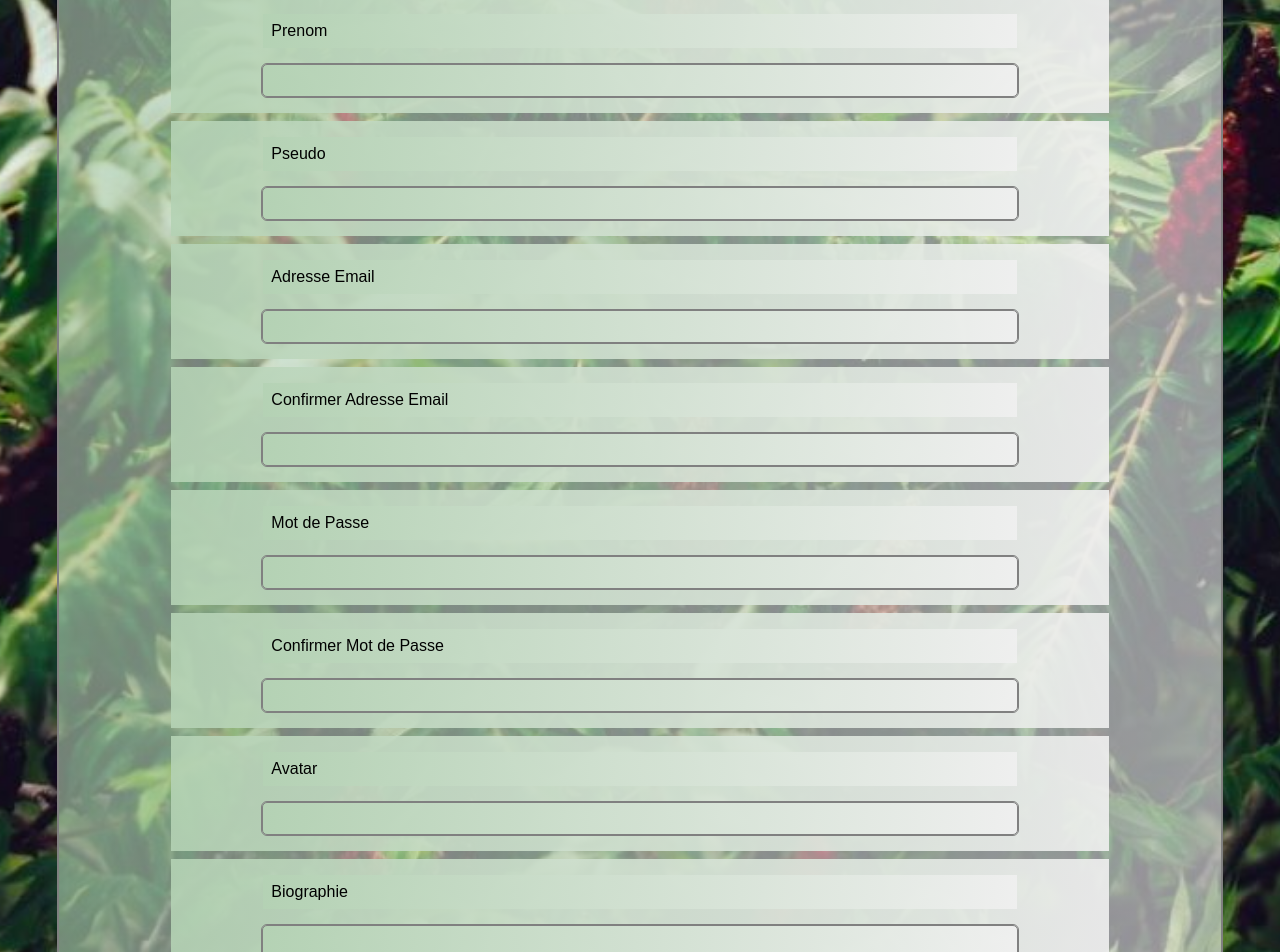
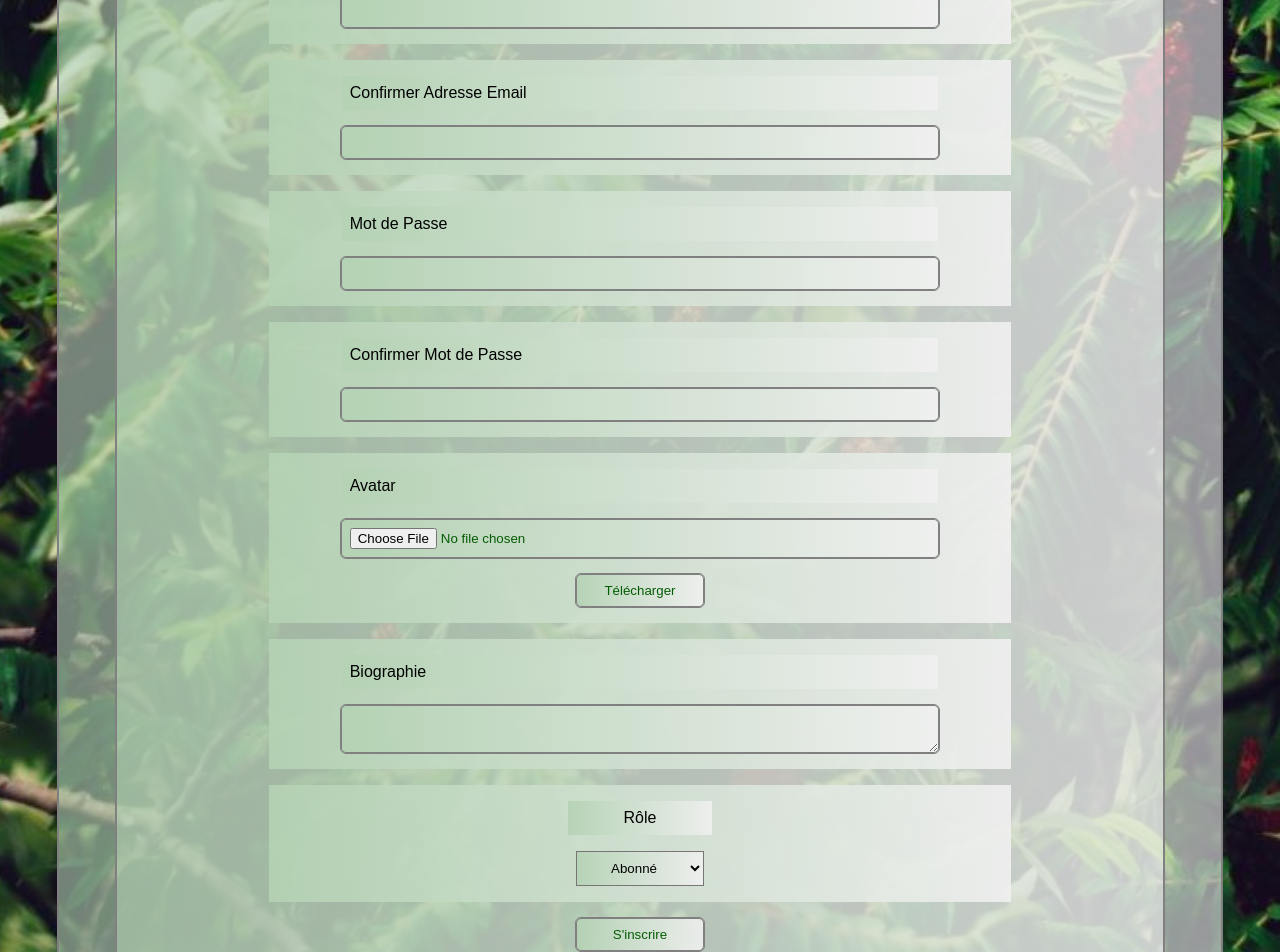
Before and after one commit to Azed-Oume/Oume-Azed, a React (Vite) app: page /Inscription in a window 1280 px wide. Shown: the part 900-1852 px from the top of the page. Built offline with nearby package versions, Linux system fonts and the light colour scheme.

Commit message:
fichier inscription relier a fichier laisser un commentaire

```diff
--- /dev/null
+++ b/src/compenents/App/AuthService/AuthService.js
@@ -0,0 +1,12 @@
+// authService.js
+
+export default {
+    checkUserRole: () => {
+      // Simulez une vérification de rôle en utilisant une promesse
+      return new Promise((resolve) => {
+        // Vous pouvez mettre en œuvre la vérification réelle ici, par exemple, en effectuant une requête à votre API backend.
+        // Pour cet exemple, nous renvoyons un rôle fictif "abonné" ou "éditeur".
+        setTimeout(() => resolve('bimbo'), 1000); // Rôle fictif "abonné" (simulé)
+      });
+    },
+  };
--- a/src/compenents/App/ContactForm/ContactForm.js
+++ b/src/compenents/App/ContactForm/ContactForm.js
@@ -1,73 +1,101 @@
-import React, { Component } from 'react';
+import React, { useState } from 'react';
+import AuthService from '../AuthService/AuthService.js'; // Assurez-vous de spécifier le bon chemin d'accès
+import { useNavigate } from 'react-router-dom';
 
-class ContactForm extends Component {
-  constructor(props) {
-    super(props);
-    this.state = {
+function ContactForm() {
+  const navigate = useNavigate();
+  const [state, setState] = useState({
     name: '',
     email: '',
     subject: '',
     message: '',
-    };
+    redirectToInscription: false, // État pour gérer la redirection
+  });
+
+  const checkInscriptionInBDD = () => {
+    // Effectuez ici votre vérification dans la BDD (abonné ou éditeur)
+    // Si la vérification échoue, mettez à jour l'état redirectToInscription.
+
+    // Par exemple, si vous avez un service d'authentification,
+    // vous pouvez vérifier le rôle de l'utilisateur à partir de la BDD.
+
+    AuthService.checkUserRole() // Exemple hypothétique
+      .then((userRole) => {
+        if (userRole !== 'abonné' && userRole !== 'éditeur') {
+          console.log("Vous n'etes pas inscrit !")
+          alert("Vous devez vous inscrire pour laisser un commentaire")
+          navigate("/Inscription");
+
         }
-
-  handleChange = (e) => {
-    const { name, value } = e.target;
-    this.setState({ [name]: value });
+      })
+      .catch((error) => {
+        console.error('Erreur de vérification : ', error);
+      });
   };
 
-  handleSubmit = (e) => {
+  const handleChange = (e) => {
+    const { name, value } = e.target;
+    setState({ ...state, [name]: value });
+  };
+
+  const handleSubmit = (e) => {
     e.preventDefault();
+    checkInscriptionInBDD();
     // Vous pouvez ajouter votre logique de traitement du formulaire ici
     // Par exemple, envoyer les données au serveur ou effectuer une action spécifique.
-    console.log(this.state);
+    console.log(state);
   };
 
-  render() {
   return (
     <div className='contact'>
       <h2 className='contact__title'>Contactez-nous</h2>
-        <form onSubmit={this.handleSubmit}>
+      <form onSubmit={handleSubmit}>
         <div className='contact__form'>
-            <label className='contact__form__label' htmlFor="name">Nom :</label>
-            <input className='contact__form__label'
+          <label className='contact__form__label' htmlFor="name" >Nom :</label>
+          <input
+            className='contact__form__label'
+            autoComplete="family-name"
             type="text"
             id="name"
             name="name"
-              value={this.state.name}
-              onChange={this.handleChange}
+            value={state.name}
+            onChange={handleChange}
             required
           />
         </div>
         <div className='contact__form'>
           <label className='contact__form__label' htmlFor="email">Email :</label>
-            <input className='contact__form__label'
+          <input
+            className='contact__form__label'
+            autoComplete='email'
             type="email"
             id="email"
             name="email"
-              value={this.state.email}
-              onChange={this.handleChange}
+            value={state.email}
+            onChange={handleChange}
             required
           />
         </div>
         <div className='contact__form'>
           <label className='contact__form__label' htmlFor="subject">Sujet :</label>
-            <input className='contact__form__label'
+          <input
+            className='contact__form__label'
             type="text"
             id="subject"
             name="subject"
-              value={this.state.subject}
-              onChange={this.handleChange}
+            value={state.subject}
+            onChange={handleChange}
             required
           />
         </div>
         <div className='contact__form'>
           <label className='contact__form__label' htmlFor="message">Message :</label>
-            <textarea className='contact__form__label'
+          <textarea
+            className='contact__form__label'
             id="message"
             name="message"
-              value={this.state.message}
-              onChange={this.handleChange}
+            value={state.message}
+            onChange={handleChange}
             rows="4"
             required
           ></textarea>
@@ -79,6 +107,5 @@ class ContactForm extends Component {
     </div>
   );
 }
-}
 
 export default ContactForm;
--- a/src/compenents/App/Inscription/Inscription.js
+++ b/src/compenents/App/Inscription/Inscription.js
@@ -10,87 +10,216 @@ class Inscription extends Component {
       AdresseEmail: '',
       ConfirmerAdresseEmail: '',
       MotDePasse: '',
-      ConfirmerAdresseEmail: '',
+      ConfirmerMotDePasse: '',
       Avatar: '',
       Biographie: '',
       Role: 'abonné', // Par défaut, le rôle est défini sur "abonné"
+      emailMatchError: false, // Ajouter des indicateurs d'erreur
+      passwordMatchError: false,
     };
   }
 
   handleInputChange = (e) => {
     const name = e.target.name;
     const value = e.target.value;
+
+    // Réinitialiser les erreurs correspondantes lorsque les champs sont modifiés
+    if (name === 'AdresseEmail' || name === 'ConfirmerAdresseEmail') {
+      this.setState({ emailMatchError: false });
+    }
+    if (name === 'MotDePasse' || name === 'ConfirmerMotDePasse') {
+      this.setState({ passwordMatchError: false });
+    }
+
     this.setState({ [name]: value });
   }
 
-  handleInscription = () => {
+
+  handleFileInputChange = (event) => {
+    this.setState({ avatar: event.target.files[0] });
+  };
+
+
+  handleUpload = () => {
     // Vous pouvez envoyer les données d'inscription au backend ici
     // Par exemple, via une requête HTTP POST vers votre API d'inscription
-    const formData = {
-      Nom: this.state.Nom,
-      Prenom: this.state.Prenom,
-      Pseudo: this.state.Pseudo,
-      AdresseEmail: this.state.AdresseEmail,
-      ConfirmerAdresseEmail: this.state.ConfirmerAdresseEmail,
-      MotDePasse: this.state.MotDePasse,
-      ConfirmerMotDePasse: this.state.ConfirmerMotDePasse,
-      Avatar: this.state.Avatar,
-      Biographie: this.state.Biographie,
-      Role: this.state.Role,
-    };
+    const formData = new FormData();
+    formData.append('Nom', this.state.Nom); // Changer "formData" en "Nom" et faites de même pour d'autres champs
+    formData.append('Prenom', this.state.Prenom);
+    formData.append('Pseudo', this.state.Pseudo);
+    formData.append('AdresseEmail', this.state.AdresseEmail);
+    formData.append('ConfirmerAdresseEmail', this.state.ConfirmerAdresseEmail);
+    formData.append('MotDePasse', this.state.MotDePasse);
+    formData.append('ConfirmerMotDePasse', this.state.ConfirmerMotDePasse);
+    formData.append('Avatar', this.state.Avatar);
+    formData.append('Biographie', this.state.Biographie);
+    formData.append('Role', this.state.Role);
+
     // Envoyer formData au backend
+
+    // Réinitialiser le champ de fichier après le téléchargement
+    this.setState({ Avatar: null });
+  };
+
+  handleSubmit = (e) => {
+    e.preventDefault(); // Empêcher la soumission du formulaire par défaut
+    // Appeler handleUpload pour gérer le téléchargement et l'envoi des données au backend
+    this.handleUpload();
   }
+
+  handleInscription = () => {
+    let emailMatchError = false;
+    let passwordMatchError = false;
+
+    // Comparaison des adresses email
+    if (this.state.AdresseEmail !== this.state.ConfirmerAdresseEmail) {
+      // Les adresses email ne correspondent pas, définir l'erreur à true
+      emailMatchError = true;
+    }
+
+    // Comparaison des mots de passe
+    if (this.state.MotDePasse !== this.state.ConfirmerMotDePasse) {
+      // Les mots de passe ne correspondent pas, définir l'erreur à true
+      passwordMatchError = true;
+    }
+
+    // Mettre à jour l'état pour refléter les erreurs
+    this.setState({
+      emailMatchError,
+      passwordMatchError,
+    });
+
+    // Si des erreurs existent, ne pas envoyer les données
+    if (emailMatchError || passwordMatchError) {
+      return;
+    }
+
+    // Si les vérifications passent, vous pouvez envoyer les données au backend
+    // Effectuez l'envoi des données au serveur ici, par exemple via une requête HTTP POST
+  };
+  ;
+
+
 
   render() {
     return (
       <div className='contact'>
         <h2 className='contact__title'>Inscription</h2>
-        <form method='POST' onSubmit={this.handleSubmit}>
+        <form className='contact' method='POST' onSubmit={this.handleSubmit}>
           <div className='contact__form'>
-            <label className='contact__form__label'>Nom</label>
-            <input className='contact__form__label' type="text" name="Nom" value={this.state.Nom} onChange={this.handleInputChange} />
+            <label className='contact__form__label' htmlFor='Nom'>Nom</label>
+            <input
+            className='contact__form__label'
+            autoComplete="family-name"
+            type="text"
+            name="Nom"
+            value={this.state.Nom}
+            onChange={this.handleInputChange} />
           </div>
           <div className='contact__form'>
-            <label className='contact__form__label'>Prenom</label>
-            <input className='contact__form__label' type="text" name="Prenom" value={this.state.Prenom} onChange={this.handleInputChange} />
+            <label className='contact__form__label' htmlFor='Prenom'>Prenom</label>
+            <input
+            className='contact__form__label'
+            autoComplete="given-name"
+            type="text"
+            name="Prenom"
+            value={this.state.Prenom}
+            onChange={this.handleInputChange} />
           </div>
           <div className='contact__form'>
-            <label className='contact__form__label'>Pseudo</label>
-            <input className='contact__form__label' type="text" name="Pseudo" value={this.state.Pseudo} onChange={this.handleInputChange} />
+            <label className='contact__form__label' htmlFor='Pseudo'>Pseudo</label>
+            <input
+            className='contact__form__label'
+            autoComplete="username"
+            type="text"
+            name="Pseudo"
+            value={this.state.Pseudo}
+            onChange={this.handleInputChange} />
           </div>
           <div className='contact__form'>
-            <label className='contact__form__label'>Adresse Email</label>
-            <input className='contact__form__label' type="text" name="AdresseEmail" value={this.state.AdresseEmail} onChange={this.handleInputChange} />
+            <label className='contact__form__label' htmlFor='AdresseEmail'>Adresse Email</label>
+            <input
+            className='contact__form__label'
+            autoComplete="email"
+            type="text"
+            name="AdresseEmail"
+            value={this.state.AdresseEmail}
+            onChange={this.handleInputChange} />
+          </div>
+          {this.state.emailMatchError && (
+            <div className='contact__error'>Les adresses email ne correspondent pas.</div>
+          )}
+          <div className='contact__form'>
+            <label className='contact__form__label' htmlFor='ConfirmerAdresseEmail'>Confirmer Adresse Email</label>
+            <input
+            className='contact__form__label'
+            autoComplete="email"
+            type="text"
+            name="ConfirmerAdresseEmail"
+            value={this.state.ConfirmerAdresseEmail}
+            onChange={this.handleInputChange} />
+          </div>
+          {this.state.emailMatchError && (
+              <div className='contact__error'>Les adresses email ne correspondent pas.</div>
+            )}
+          <div className='contact__form'>
+            <label className='contact__form__label' htmlFor='MotDePasse'>Mot de Passe</label>
+            <input
+            className='contact__form__label'
+            autoComplete="new-password"
+            type="password"
+            name="MotDePasse"
+            value={this.state.MotDePasse}
+            onChange={this.handleInputChange} />
+          </div>
+          {this.state.passwordMatchError && (
+            <div className='contact__error'>Les mots de passe ne correspondent pas.</div>
+          )}
+          <div className='contact__form'>
+            <label className='contact__form__label' htmlFor='ConfirmerMotDePasse'>Confirmer Mot de Passe</label>
+            <input
+            className='contact__form__label'
+            autoComplete="new-password"
+            type="password"
+            name="ConfirmerMotDePasse"
+            value={this.state.ConfirmerMotDePasse}
+            onChange={this.handleInputChange} />
+          </div>
+          {this.state.passwordMatchError && (
+            <div className='contact__error'>Les mots de passe ne correspondent pas.</div>
+          )}
+          <div className='contact__form'>
+            <label className='contact__form__label' htmlFor='Avatar'>Avatar</label>
+            <input
+              className='contact__form__label'
+              type="file"
+              name="Avatar"
+              onChange={this.handleFileInputChange}
+            />
+            <button className='contact__form__label width' onClick={this.handleUpload}>Télécharger</button>
           </div>
           <div className='contact__form'>
-            <label className='contact__form__label'>Confirmer Adresse Email</label>
-            <input className='contact__form__label' type="text" name="ConfirmerAdresseEmail" value={this.state.ConfirmerAdresseEmail} onChange={this.handleInputChange} />
+            <label className='contact__form__label' htmlFor='Biographie'>Biographie</label>
+            <textarea
+            className='contact__form__label'
+            type='text'
+            name="Biographie"
+            value={this.state.Biographie}
+            onChange={this.handleInputChange} />
           </div>
           <div className='contact__form'>
-            <label className='contact__form__label'>Mot de Passe</label>
-            <input className='contact__form__label' type="password" name="MotDePasse" value={this.state.MotDePasse} onChange={this.handleInputChange} />
-          </div>
-          <div className='contact__form'>
-            <label className='contact__form__label'>Confirmer Mot de Passe</label>
-            <input className='contact__form__label' type="password" name="MotDePasse" value={this.state.ConfirmerMotDePasse} onChange={this.handleInputChange} />
-          </div>
-          <div className='contact__form'>
-            <label className='contact__form__label'>Avatar</label>
-            <input className='contact__form__label' type="text" name="Avatar" value={this.state.Avatar} onChange={this.handleInputChange} />
-          </div>
-          <div className='contact__form'>
-            <label className='contact__form__label'>Biographie</label>
-            <textarea className='contact__form__label' name="Biographie" value={this.state.Biographie} onChange={this.handleInputChange} />
-          </div>
-          <div className='contact__form'>
-            <label className='contact__form__label'>Rôle</label>
-            <select className='contact__form__label' name="Role" value={this.state.Role} onChange={this.handleInputChange}>
-              <option value="abonné">Abonné</option>
-              <option value="éditeur">Éditeur</option>
-              <option value="administrateur">Administrateur</option>
+            <label className='contact__form__label width'>Rôle</label>
+            <select
+            className='contact__form__label width '
+            name="Role"
+            value={this.state.Role}
+            onChange={this.handleInputChange}>
+              <option className='contact__form__label' value="abonné">Abonné</option>
+              <option className='contact__form__label' value="éditeur">Éditeur</option>
+              <option className='contact__form__label' value="administrateur">Administrateur</option>
             </select>
           </div>
-          <button className='contact__form__label' onClick={this.handleInscription}>S'inscrire</button>
+          <button className='contact__form__label width' type='submit' onClick={this.handleInscription}>S'inscrire</button>
         </form>
       </div>
     );
--- a/src/styles/contactForm.css
+++ b/src/styles/contactForm.css
@@ -21,15 +21,20 @@
     display: flex;
     flex-direction: column;
     background: linear-gradient(to right, rgba(180, 210, 180, 0.9), rgba(240, 240, 240, 0.9));
-    width: 80%;
+    width: 70%;
     margin: .5rem auto;
     padding: .5rem .5rem;
 }
 .contact__form__label{
-    display: flex;
-    flex-direction: column;
+    /* display: flex;
+    flex-direction: column; */
     background: linear-gradient(to right, rgba(180, 210, 180, 0.9), rgba(240, 240, 240, 0.9));
     width: 80%;
     margin: .5rem auto;
     padding: .5rem .5rem;
 }
+.width{
+    width: 8rem;
+    margin: .5rem auto;
+    text-align: center;
+}
```
Also changed, not shown: src/compenents/App/CardMaps/CardMaps.js (+0 -9 lines). Lines whose indentation alone changed are shown as unchanged.
